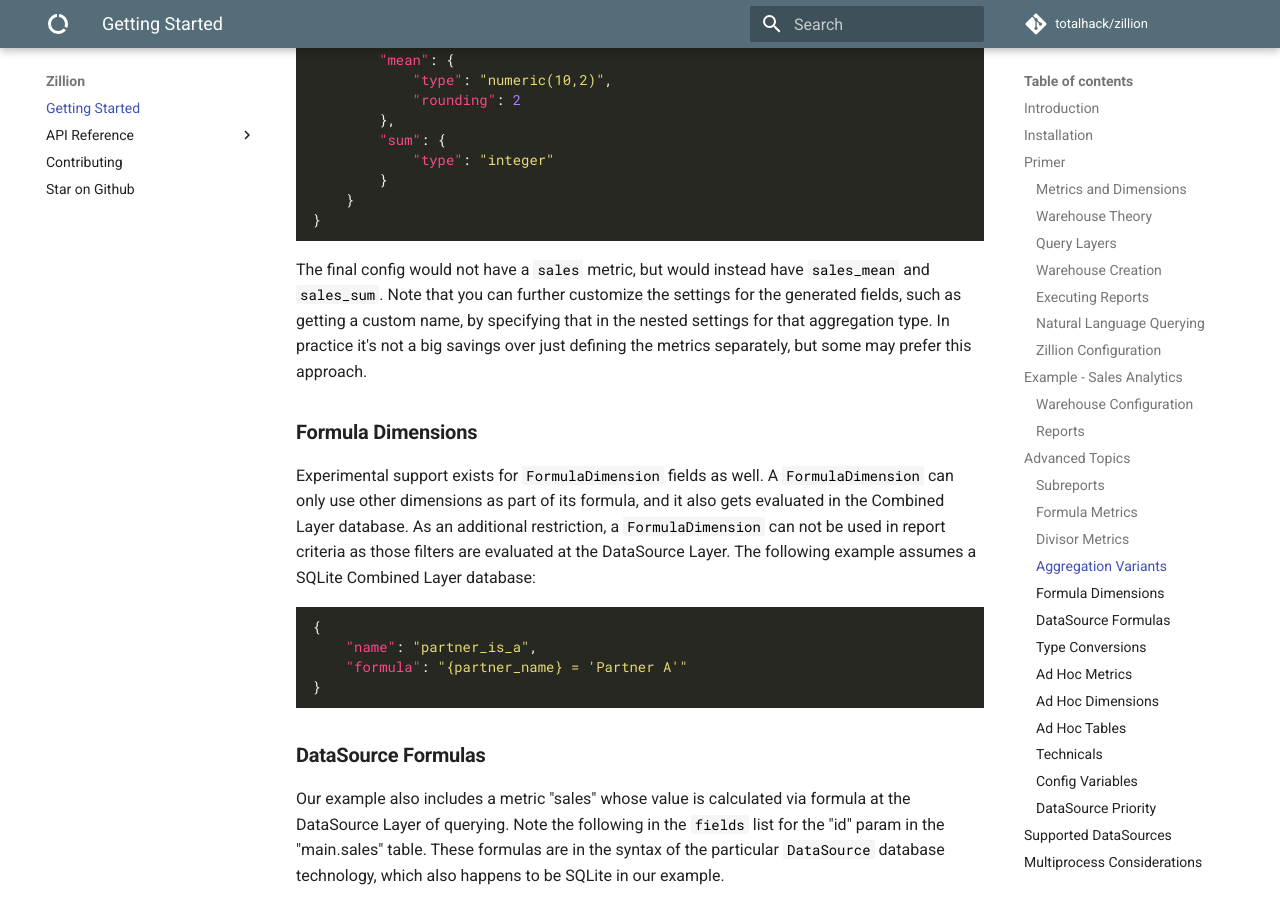
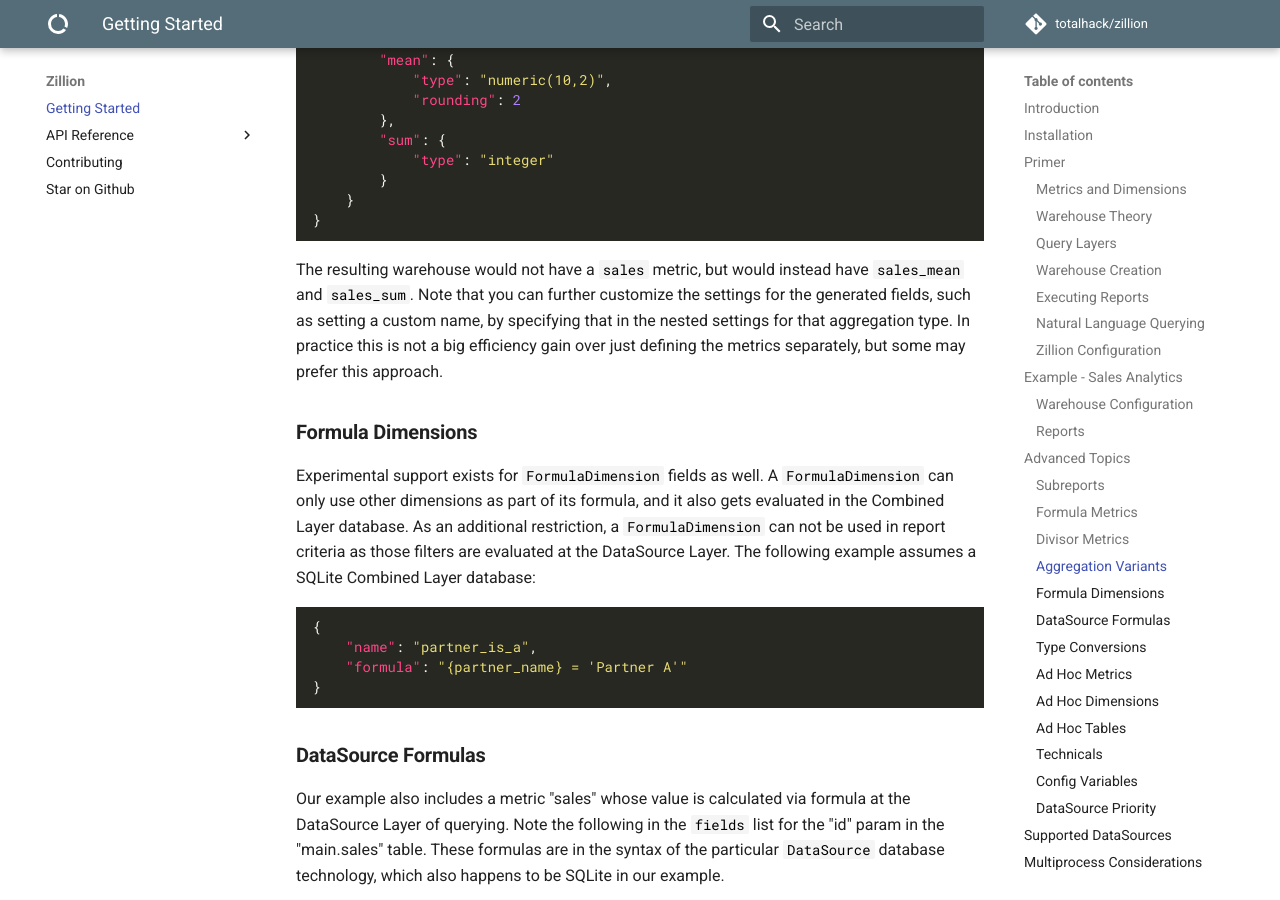
Before and after one commit to totalhack/zillion, an MkDocs documentation site: the page built from docs/mkdocs/index.md, in a window 1280 px wide and 900 px high, scrolled down 12559 px. Built offline with MkDocs 1.6.1 and Material for MkDocs 9.7.7, drawn with Linux system fonts in a browser that asks for light colours; comment, search, counter and statistics services are not loaded.

````diff
--- a/docs/mkdocs/index.md
+++ b/docs/mkdocs/index.md
@@ -628,7 +628,7 @@ Another minor convenience feature is the ability to automatically generate varia
 }
 ```
 
-The final config would not have a `sales` metric, but would instead have `sales_mean` and `sales_sum`. Note that you can further customize the settings for the generated fields, such as getting a custom name, by specifying that in the nested settings for that aggregation type. In practice it's not a big savings over just defining the metrics separately, but some may prefer this approach.
+The resulting warehouse would not have a `sales` metric, but would instead have `sales_mean` and `sales_sum`. Note that you can further customize the settings for the generated fields, such as setting a custom name, by specifying that in the nested settings for that aggregation type. In practice this is not a big efficiency gain over just defining the metrics separately, but some may prefer this approach.
 
 <a name="formula-dimensions"></a>
 
````
Also changed, not shown: README.md (+1 -1 lines), docs/markdown/readme_contents.md (+1 -1 lines).
